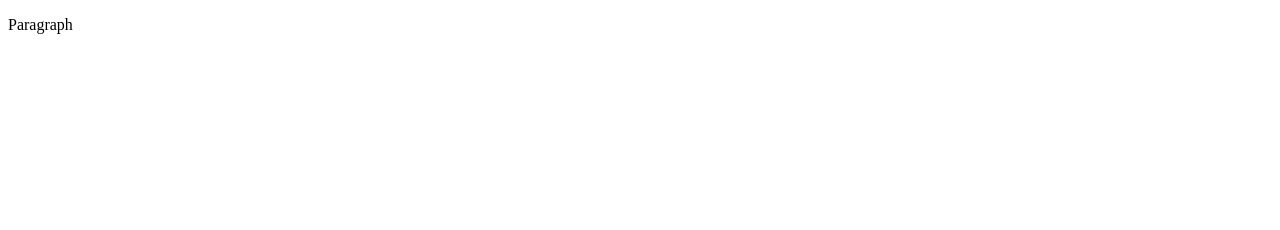
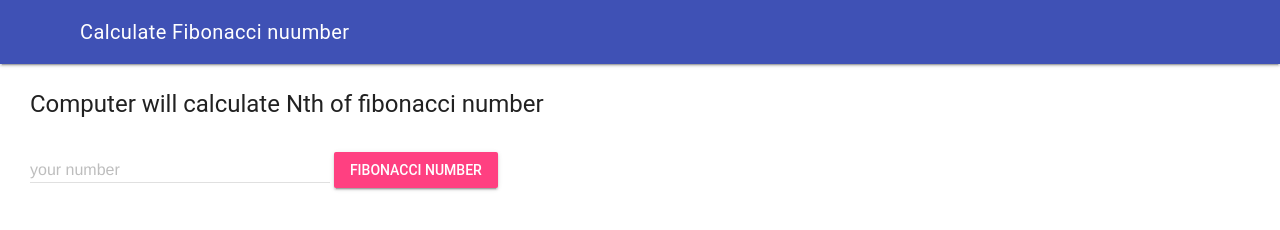
Before and after one commit to MTHS-ICD2O-1-2023/ICD2O-Assignment-05-yoochan-han, a plain HTML site: page index.html in a window 1280 px wide. Drawn offline with nearby package versions, Linux system fonts and the light colour scheme.

Commit message:
Update index.html

```diff
--- a/index.html
+++ b/index.html
@@ -1,9 +1,43 @@
 <!DOCTYPE html>
 <html>
-  <head>
-    <title>Title</title>
-  </head>
-  <body>
-    <p>Paragraph</p>
-  </body>
+<head>
+  <meta charset="utf-8" />
+  <meta name="description" content="The information program, in JS" />
+  <meta name="author" content="Yoochan Han" />
+  <meta name="viewport" content="width=device-width, initial-scale=1.0" />
+  <link rel="stylesheet" href="./css/style.css" />
+  <link rel="stylesheet" href="https://fonts.googleapis.com/icon?family=Material+Icons" />
+  <link rel="stylesheet" href="https://code.getmdl.io/1.3.0/material.indigo-pink.min.css" />
+  <title>Calculate Fibonacci nuumber</title>
+</head>
+<body>
+  <script defer src="https://code.getmdl.io/1.3.0/material.min.js"></script>
+  <script src="./js/script.js"></script>
+  <div class="mdl-layout mdl-js-layout mdl-layout--fixed-header">
+    <header class="mdl-layout__header">
+      <div class="mdl-layout__header-row">
+        <span class="mdl-layout-title">Calculate Fibonacci nuumber</span>
+      </div>
+    </header>
+    <main class="mdl-layout__content">
+      <form action="#" class="text-box">
+        <h4>Computer will calculate Nth of fibonacci number</h4>
+        <div class="mdl-textfield mdl-js-textfield">
+          <input class="mdl-textfield__input" type="text" pattern="-?[1-0]*(\.[1-0]+)?" id="get-number">
+          <label class="mdl-textfield__label" for="get_UserAnswer">your number</label>
+          <span class="mdl-textfield__error">It must be number</span>
+        </div>
+        <button class="mdl-button mdl-js-button mdl-button--raised mdl-js-ripple-effect mdl-button--accent"
+          onclick="fibonacci()">
+          fibonacci number
+        </button>
+      </form>
+      <div>
+        <br />
+        <h4 id="TheAnswer"></h4>
+      </div>
+  </div>
+  </main>
+  </div>
+</body>
 </html>
```
